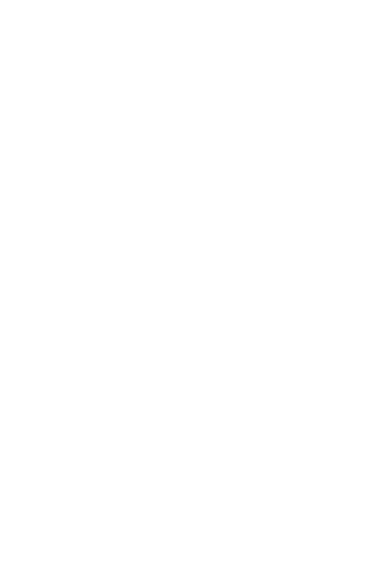
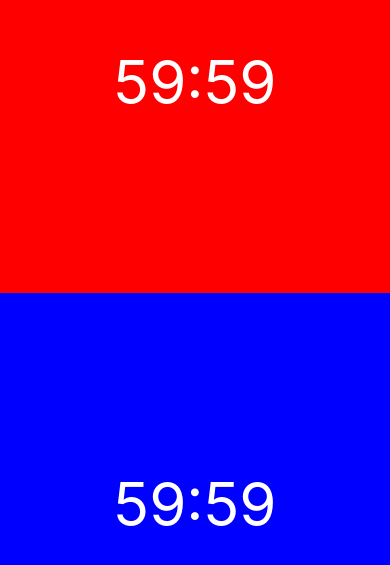
Before and after one commit to CopyrightC/Chess-Clock, a React Native app: screen / in a window 390 px wide. Shown: the part 129-694 px from the top of the page. Built offline with nearby package versions, Linux system fonts and the light colour scheme.

Commit message:
Added countdown

```diff
--- a/components/PlayScreen.js
+++ b/components/PlayScreen.js
@@ -2,22 +2,30 @@
 import { TimerButton } from './button';
 import { StyleSheet, Text, View, TouchableWithoutFeedback } from 'react-native';
 export const PlayScreen = () => {
-  const [mins, setMins] = React.useState(6);
-  const [secs, setSecs] = React.useState(1);
-  // setInterval(() => {
-  //   setSecs(secs - 1);
-  //   if (secs == 0) {
-  //     setMins(mins - 1);
-  //     setSecs(60);
-  //   }
-  //   if (secs == 60) {
-  //     setSecs(secs - 1);
-  //   }
-  // }, 1000);
+  const [[hrs, mins, secs], setTime] = React.useState([1, 0, 5]);
+  const decreaseTime = () => {
+    if (hrs === 0 && mins === 0 && secs === 0) alert('Over!');
+    else if (mins == 0 && secs == 0) {
+      setTime([hrs - 1, 59, 59]);
+    } else if (secs === 0) {
+      setTime([hrs, mins - 1, 59]);
+    } else {
+      setTime([hrs, mins, secs - 1]);
+    }
+    if (mins < 10) {
+      if (!mins.toString().startsWith('0') || mins == '0') {
+        setTime([hrs, `0${mins}`, secs]);
+      }
+    }
+  };
+  React.useEffect(() => {
+    const timerId = setInterval(() => decreaseTime(), 1000);
+    return () => clearInterval(timerId);
+  });
   return (
     <View style={styles.container}>
-      {/* <TimerButton color="red" mins={mins} secs={secs} /> */}
-      {/* <TimerButton color="blue" mins={mins} secs={secs} /> */}
+      <TimerButton color="red" h={hrs} m={mins} s={secs} />
+      <TimerButton color="blue" h={hrs} m={mins} s={secs} />
     </View>
   );
 };
--- a/components/button.js
+++ b/components/button.js
@@ -1,11 +1,15 @@
 import React from 'react';
 import { StyleSheet, Text, View, TouchableWithoutFeedback } from 'react-native';
 export const TimerButton = (props) => {
-  alert(props.mins);
+  // alert(props.mins);
   return (
     <View style={{ ...styles.timerButton, backgroundColor: `${props.color}` }}>
       <TouchableWithoutFeedback>
-        <Text style={styles.timeText}>54:00</Text>
+        <Text style={styles.timeText}>
+          {props.h == 0
+            ? `${props.m}:${props.s}`
+            : `${props.h}:${props.m}:${props.s}`}
+        </Text>
       </TouchableWithoutFeedback>
     </View>
   );
```
